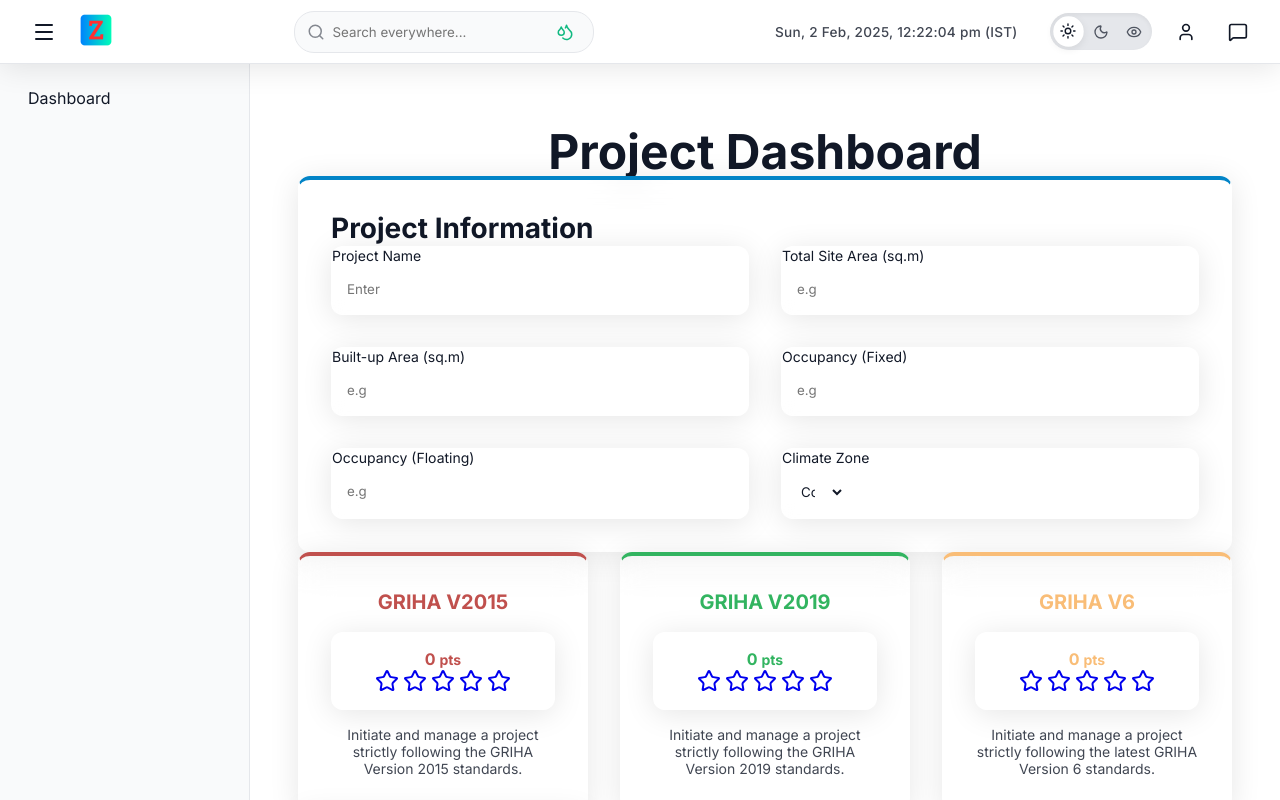
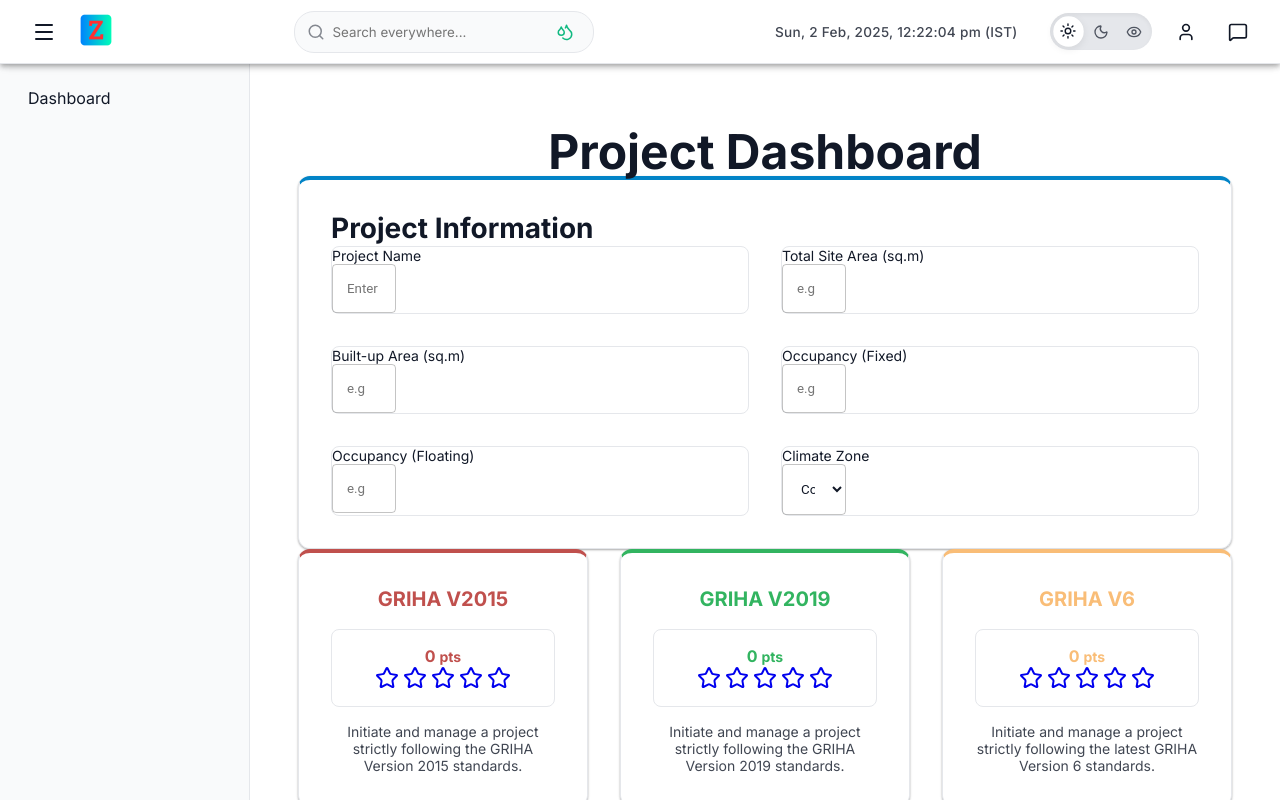
Before and after one commit to harshlangeh/harshz, a Next.js app: page / in a window 1280 px wide. Built offline with nearby package versions, Linux system fonts and the light colour scheme.

Commit message:
Apply Material Design to light mode and Glassmorphism to dark mode

```diff
--- a/src/app/globals.css
+++ b/src/app/globals.css
@@ -80,8 +80,13 @@
   transition: background-color 0.3s, color 0.3s;
 }
 
-/* Glassmorphism Styles */
+/* Mixed UI Styles (Material Light, Glass Dark) */
 .glass {
+  background: var(--header-bg);
+  border-bottom: 1px solid var(--border);
+  box-shadow: 0 2px 4px -1px rgba(0,0,0,0.2), 0 4px 5px 0 rgba(0,0,0,0.14), 0 1px 10px 0 rgba(0,0,0,0.12);
+}
+[data-theme="dark"] .glass {
   background: var(--header-bg);
   backdrop-filter: blur(12px);
   -webkit-backdrop-filter: blur(12px);
@@ -404,26 +409,29 @@
 .border-border-2 { border-bottom: 2px solid var(--border); }
 .block { display: block; }
 
-/* Premium Glass Card */
+/* Premium Material / Glass Card */
 .glass-card {
-  background: rgba(255, 255, 255, 0.05);
+  background: var(--card-bg);
+  border-radius: 12px;
+  border: 1px solid var(--border);
+  box-shadow: 0 1px 3px 0 rgba(0,0,0,0.12), 0 1px 2px 0 rgba(0,0,0,0.24);
+  transition: all 0.3s cubic-bezier(0.4, 0, 0.2, 1);
+}
+.glass-card:hover {
+  transform: translateY(-2px);
+  box-shadow: 0 3px 6px rgba(0,0,0,0.16), 0 3px 6px rgba(0,0,0,0.23);
+  border-color: var(--primary);
+}
+[data-theme="dark"] .glass-card {
+  background: rgba(31, 41, 55, 0.4);
   backdrop-filter: blur(16px);
   -webkit-backdrop-filter: blur(16px);
   border-radius: 12px;
-  border: 1px solid rgba(255, 255, 255, 0.2);
+  border: 1px solid rgba(255, 255, 255, 0.05);
   box-shadow: 0 4px 30px rgba(0, 0, 0, 0.1);
-  transition: all 0.3s cubic-bezier(0.4, 0, 0.2, 1);
-}
-[data-theme="dark"] .glass-card {
-  background: rgba(31, 41, 55, 0.4);
-  border: 1px solid rgba(255, 255, 255, 0.05);
-}
-.glass-card:hover {
-  transform: translateY(-2px);
-  box-shadow: 0 8px 32px 0 rgba(31, 38, 135, 0.15);
-  border-color: rgba(255, 255, 255, 0.3);
 }
 [data-theme="dark"] .glass-card:hover {
+  box-shadow: 0 8px 32px 0 rgba(31, 38, 135, 0.15);
   border-color: rgba(255, 255, 255, 0.1);
 }
 
@@ -518,28 +526,34 @@
 
 .glass-input {
   width: 4rem;
-  background: rgba(255, 255, 255, 0.1);
-  backdrop-filter: blur(8px);
-  -webkit-backdrop-filter: blur(8px);
-  border: 1px solid rgba(255, 255, 255, 0.2);
-  border-radius: 8px;
+  background: transparent;
+  border: 1px solid rgba(0, 0, 0, 0.23);
+  border-radius: 4px;
   padding: 16px 14px;
   color: var(--foreground);
-  font-family: 'Inter', sans-serif;
+  font-family: 'Roboto', 'Inter', sans-serif;
   transition: border-color 0.2s cubic-bezier(0.4, 0, 0.2, 1), box-shadow 0.2s cubic-bezier(0.4, 0, 0.2, 1);
-}
-[data-theme="dark"] .glass-input {
-  background: rgba(31, 41, 55, 0.4);
-  border-color: rgba(255, 255, 255, 0.05);
 }
 .glass-input:focus {
   outline: none;
   border-color: var(--primary);
-  background: rgba(255, 255, 255, 0.2);
-  box-shadow: 0 0 0 2px rgba(16, 185, 129, 0.2);
+  border-width: 2px;
+  padding: 15px 13px;
+}
+[data-theme="dark"] .glass-input {
+  background: rgba(31, 41, 55, 0.4);
+  backdrop-filter: blur(8px);
+  -webkit-backdrop-filter: blur(8px);
+  border-color: rgba(255, 255, 255, 0.05);
+  border-radius: 8px;
+  font-family: 'Inter', sans-serif;
 }
 [data-theme="dark"] .glass-input:focus {
   background: rgba(31, 41, 55, 0.6);
+  border-color: var(--primary);
+  border-width: 1px;
+  padding: 16px 14px;
+  box-shadow: 0 0 0 2px rgba(16, 185, 129, 0.2);
 }
 
 @keyframes pulse {
@@ -550,38 +564,43 @@
 
 /* Components */
 .glass-panel {
-  background: rgba(255, 255, 255, 0.1);
+  background: var(--card-bg);
+  border: 1px solid var(--border);
+  border-radius: 8px;
+  box-shadow: none; /* Outlined card */
+}
+[data-theme="dark"] .glass-panel {
+  background: rgba(31, 41, 55, 0.4);
   backdrop-filter: blur(12px);
   -webkit-backdrop-filter: blur(12px);
-  border: 1px solid rgba(255, 255, 255, 0.2);
+  border: 1px solid rgba(255, 255, 255, 0.05);
   border-radius: 12px;
   box-shadow: 0 4px 30px rgba(0, 0, 0, 0.1);
 }
-[data-theme="dark"] .glass-panel {
-  background: rgba(31, 41, 55, 0.4);
-  border: 1px solid rgba(255, 255, 255, 0.05);
-}
 
 .card {
-  background: rgba(255, 255, 255, 0.05);
-  backdrop-filter: blur(16px);
-  -webkit-backdrop-filter: blur(16px);
+  background: var(--card-bg);
   padding: 1.5rem;
-  border-radius: 16px;
-  border: 1px solid rgba(255, 255, 255, 0.2);
-  box-shadow: 0 4px 30px rgba(0, 0, 0, 0.1);
+  border-radius: 12px;
+  border: 1px solid var(--border);
+  box-shadow: 0 1px 3px 0 rgba(0,0,0,0.12), 0 1px 2px 0 rgba(0,0,0,0.24);
   transition: transform 0.2s ease, box-shadow 0.2s ease, border-color 0.2s ease;
+}
+.card:hover {
+  transform: translateY(-2px);
+  box-shadow: 0 3px 6px rgba(0,0,0,0.16), 0 3px 6px rgba(0,0,0,0.23);
+  border-color: var(--primary);
 }
 [data-theme="dark"] .card {
   background: rgba(31, 41, 55, 0.4);
+  backdrop-filter: blur(16px);
+  -webkit-backdrop-filter: blur(16px);
   border: 1px solid rgba(255, 255, 255, 0.05);
-}
-.card:hover {
-  transform: translateY(-2px);
-  box-shadow: 0 8px 32px 0 rgba(31, 38, 135, 0.15);
-  border-color: rgba(255, 255, 255, 0.3);
+  border-radius: 16px;
+  box-shadow: 0 4px 30px rgba(0, 0, 0, 0.1);
 }
 [data-theme="dark"] .card:hover {
+  box-shadow: 0 8px 32px 0 rgba(31, 38, 135, 0.15);
   border-color: rgba(255, 255, 255, 0.1);
 }
 
```
